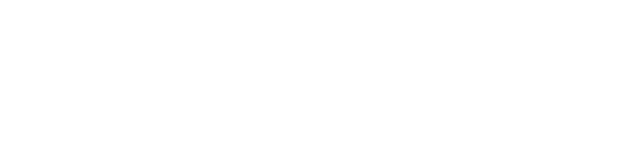
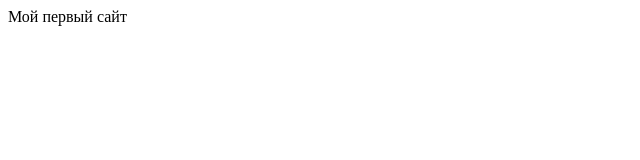
Before and after one commit to AleksandrMakarov/first-project, a plain HTML site: page index.html in a window 1280 px wide. Shown: the whole page, without its empty margins (0-640 px from the left). Drawn offline with Linux system fonts and the light colour scheme.

Commit message:
добавил header

```diff
--- a/index.html
+++ b/index.html
@@ -6,6 +6,7 @@
     <title>Document</title>
 </head>
 <body>
-
+    <header class="header">Мой первый сайт</header>
+</header>
 </body>
 </html>
```
